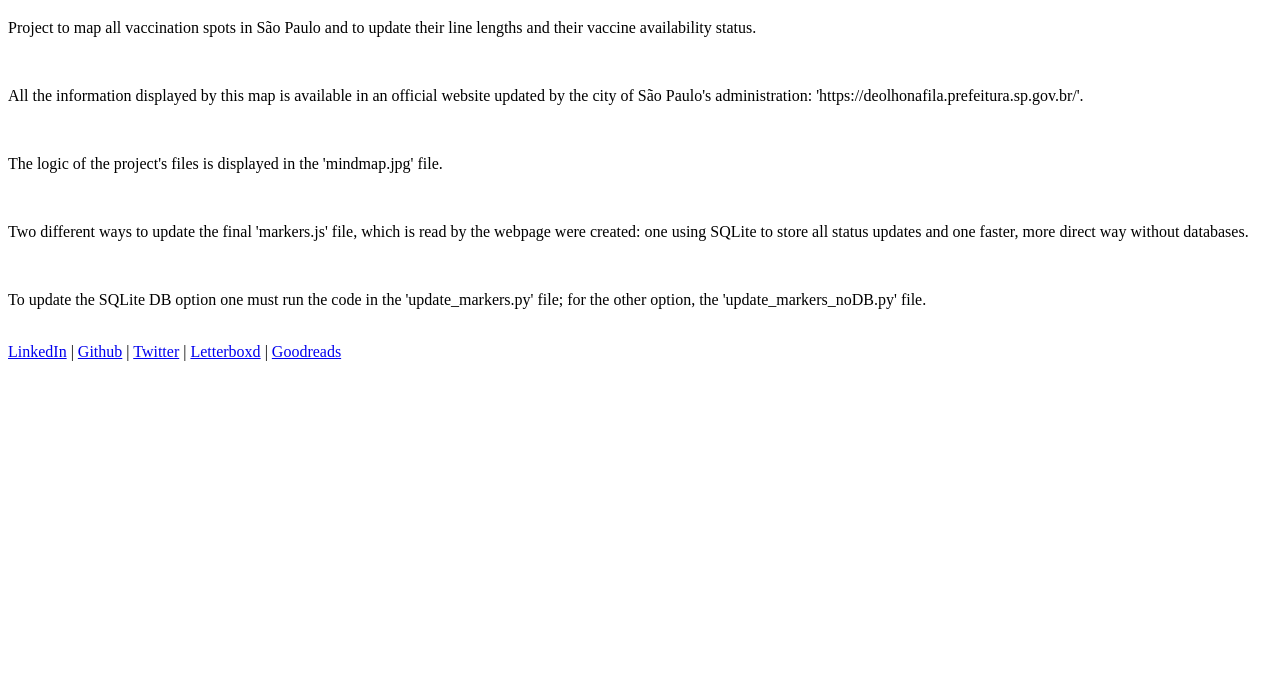
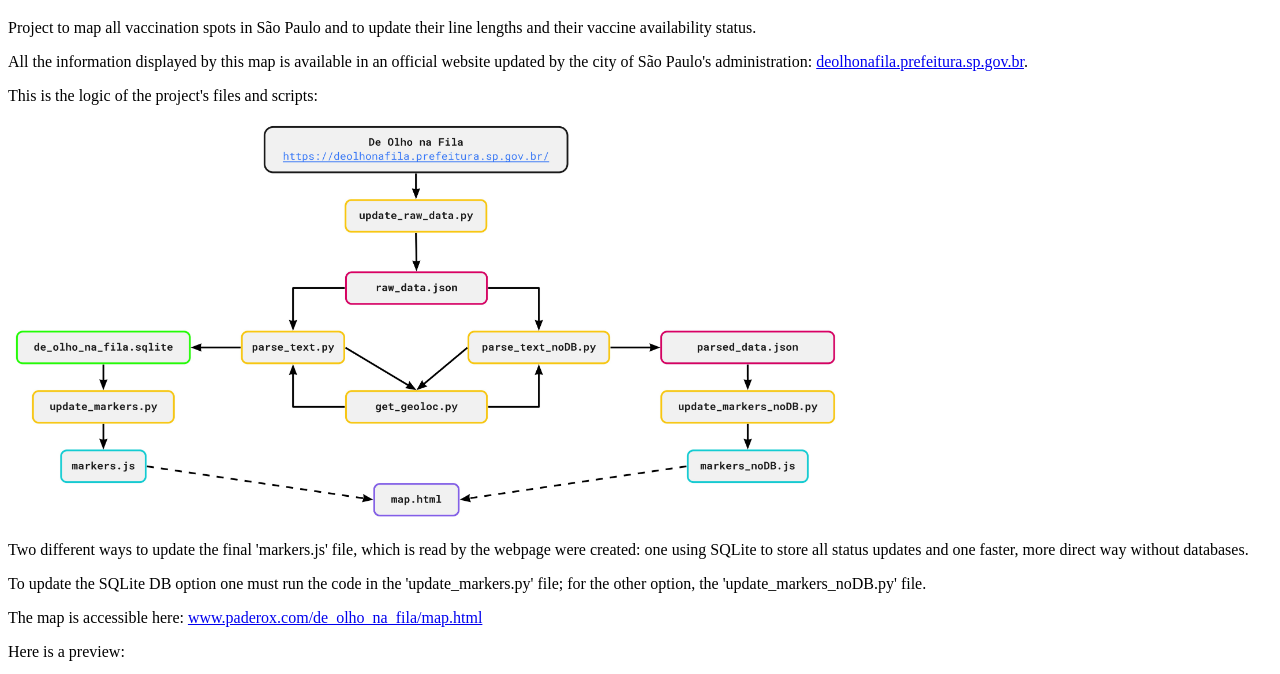
Before and after one commit to paderox/de_olho_na_fila, a plain HTML site: page index.html in a window 1280 px wide. Shown: the part 61-735 px from the top of the page. Drawn offline with Linux system fonts and the light colour scheme; some packages are replaced by stand-ins of ours.

Commit message:
index upgrade

```diff
--- a/index.html
+++ b/index.html
@@ -11,24 +11,21 @@
 
     <p>Project to map all vaccination spots in São Paulo and to update their line lengths and their vaccine availability status.</p>
 
-    <br>
+    <p>All the information displayed by this map is available in an official website updated by the city of São Paulo's administration: <a href="https://deolhonafila.prefeitura.sp.gov.br" target="_blank">deolhonafila.prefeitura.sp.gov.br</a>.</p>
 
-    <p>All the information displayed by this map is available in an official website updated by the city of São Paulo's administration: 'https://deolhonafila.prefeitura.sp.gov.br/'.</p>
+    <p>This is the logic of the project's files and scripts:</p>
 
-    <br>
-
-    <p>The logic of the project's files is displayed in the 'mindmap.jpg' file.</p>
-
-    <br>
+    <img src="mindmap.jpg" alt="mindmap of relation between files and scripts" height="400">
 
     <p>Two different ways to update the final 'markers.js' file, which is read by the webpage were created: one using SQLite to store all status updates and one faster, more direct way without databases.</p>
 
-    <br>
-
     <p>To update the SQLite DB option one must run the code in the 'update_markers.py' file; for the other option, the 'update_markers_noDB.py' file.</p>
 
+    <p>The map is accessible here: <a href="https://www.paderox.com/de_olho_na_fila/map.html" target="_blank">www.paderox.com/de_olho_na_fila/map.html</a></p>
+    <p>Here is a preview:</p>
+    <iframe src="map.html" height="400" width=100% frameborder="0" title="De Olho na Fila"></iframe>
+
     <br>
-
     <footer>
         <a href="https://linkedin.com/in/lucas-padeiro/" target="_blank">LinkedIn</a> |
         <a href="https://github.com/paderox" target="_blank">Github</a> |
```
